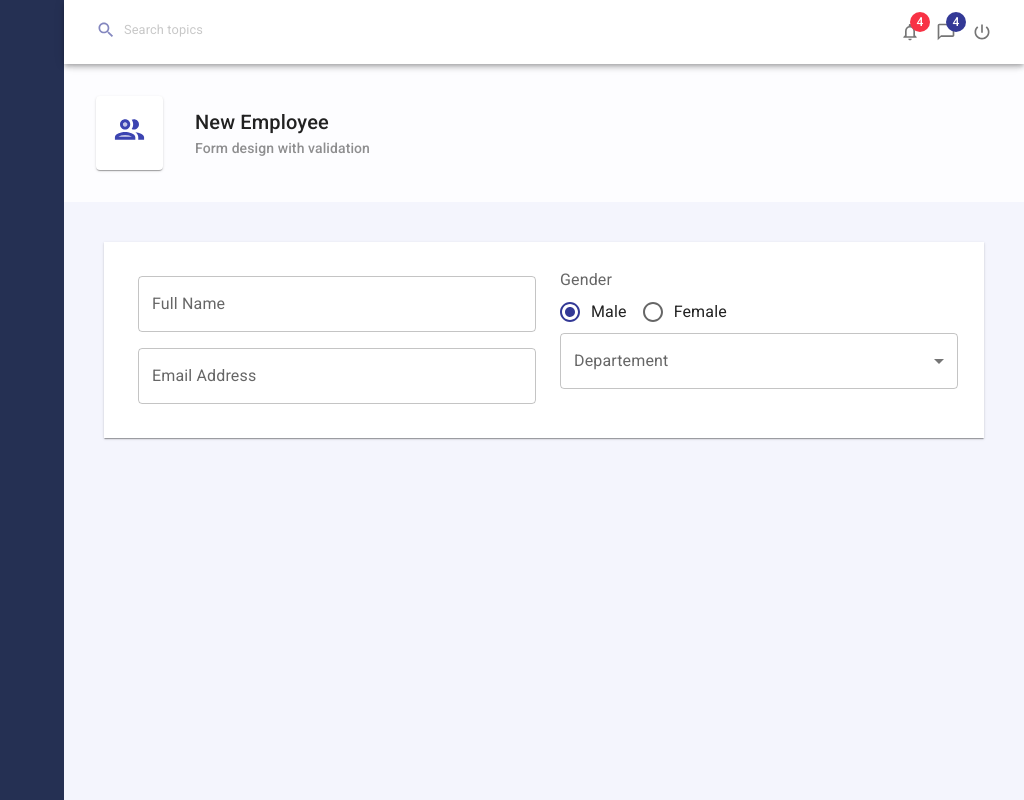
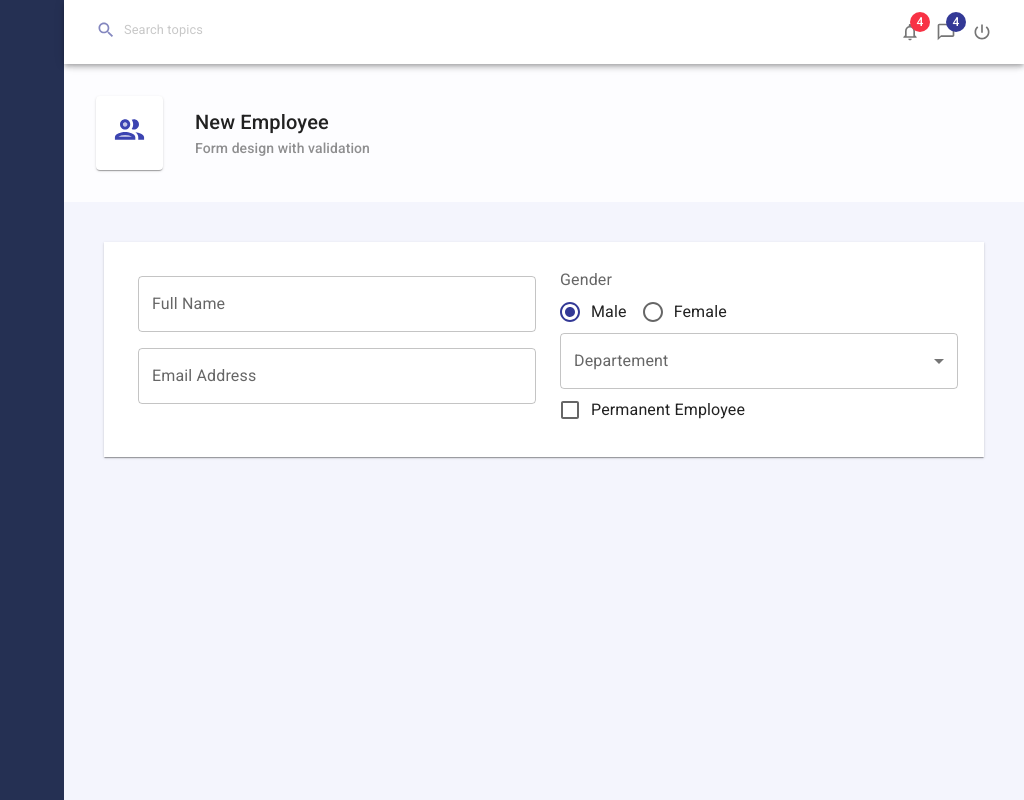
Before and after one commit to urbain32/complete-mui-system, a React (Create React App) app: page / in a window 1280 px wide. Shown: the whole page, without its empty margins (256-1280 px from the left). Built offline with nearby package versions, Linux system fonts and the light colour scheme.

Commit message:
using reausable comp in employee form

```diff
--- a/src/pages/employees/EmployeesForm.js
+++ b/src/pages/employees/EmployeesForm.js
@@ -53,6 +53,12 @@ const EmployeesForm = () => {
             onChange={handleInputChange}
             options={employeeService.getDepartementCollection()}
           />
+          <Controls.CheckBox
+            label="Permanent Employee"
+            name="isPermanent"
+            value={values.isPermanent}
+            onChange={handleInputChange}
+          />
         </Grid>
       </Grid>
     </Form>
```
